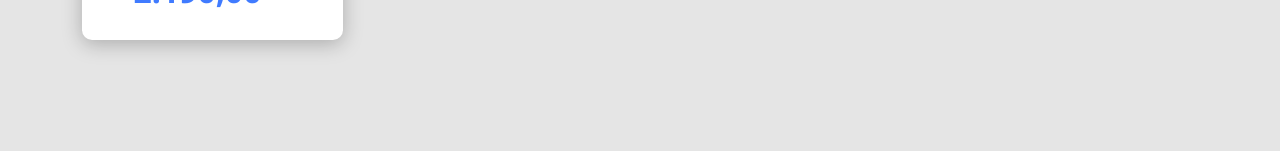
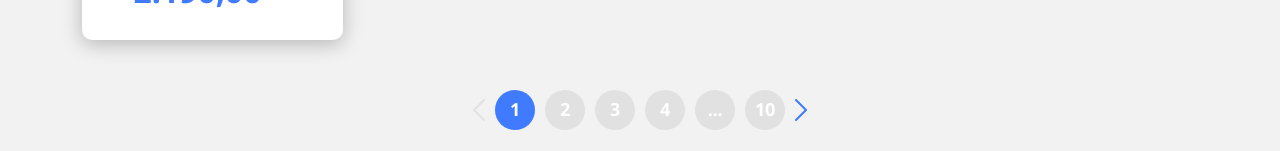
Before and after one commit to DiSousaDev/dscatalog, a React (Vite) app in the folder frontend/: page /products in a window 1280 px wide. Shown: the part 732-883 px from the top of the page. Before the commit the page ends 826 px from the top, so only its background shows below. Built offline with nearby package versions, Linux system fonts and the light colour scheme.

Commit message:
Pagination styling

```diff
--- a/frontend/src/App.css
+++ b/frontend/src/App.css
@@ -19,3 +19,12 @@
   border-radius: 10px;
   box-shadow: 0px 4px 20px rgba(0, 0, 0, 0.25);
 }
+
+.left-arrow {
+  transform: rotate(-180deg);
+  color: #407BFF;
+}
+
+.right-arrow {
+  color: #407BFF;
+}
--- a/frontend/src/assets/styles/custom.scss
+++ b/frontend/src/assets/styles/custom.scss
@@ -2,7 +2,7 @@
   'primary': #407bff,
 );
 
-$body-bg: #e5e5e5;
+$body-bg: #F2F2F2;
 $body-color: #263238;
 
 @import 'bootstrap/scss/bootstrap.scss';
--- /dev/null
+++ b/frontend/src/components/Pagination/index.tsx
@@ -0,0 +1,20 @@
+import { ReactComponent as ArrowIcon } from '../../assets/images/arrow.svg'
+
+import './styles.css';
+
+const Pagination = () => {
+    return (
+        <div className='pagination-container'>
+            <ArrowIcon className='arrow-inactive left-arrow' />
+            <div className='pagination-item active'>1</div>
+            <div className='pagination-item'>2</div>
+            <div className='pagination-item'>3</div>
+            <div className='pagination-item'>4</div>
+            <div className='pagination-item'>...</div>
+            <div className='pagination-item'>10</div>
+            <ArrowIcon className='arrow-active right-arrow' />
+        </div>
+    );
+}
+
+export default Pagination
--- /dev/null
+++ b/frontend/src/components/Pagination/styles.css
@@ -0,0 +1,33 @@
+.pagination-container {
+    display: flex;
+    justify-content: center;
+    align-items: center;
+    margin-top: 20px;
+}
+
+.pagination-item {
+    width: 40px;
+    height: 40px;
+    border-radius: 50%;
+    background-color: #E1E1E1;
+    font-size: 18px;
+    font-weight: bold;
+    letter-spacing: -0.015em;
+    color: #FFF;
+    display: flex;
+    justify-content: center;
+    align-items: center;
+    margin-left: 10px;
+}
+
+.pagination-item.active {
+    background-color: #407BFF;
+}
+
+.arrow-inactive {
+    color: #E1E1E1;
+}
+
+.arrow-active {
+    margin-left: 10px;
+}
--- a/frontend/src/pages/Catalog/index.tsx
+++ b/frontend/src/pages/Catalog/index.tsx
@@ -1,4 +1,5 @@
 import { Link } from 'react-router-dom'
+import Pagination from '../../components/Pagination'
 import ProductCard from '../../components/ProductCard'
 import './styles.css'
 
@@ -55,6 +56,9 @@
                     </Link>
                 </div>
             </div>
+            <div className='row'>
+                <Pagination />
+            </div>
         </div>
     )
 }
--- a/frontend/src/pages/ProductDetails/index.tsx
+++ b/frontend/src/pages/ProductDetails/index.tsx
@@ -10,7 +10,7 @@
             <div className='product-detail-card base-card'>
                 <Link to={'/products'}>
                     <div className='goback-container'>
-                        <ArrowIcon />
+                        <ArrowIcon className='left-arrow' />
                         <h2>VOLTAR</h2>
                     </div>
                 </Link>
--- a/frontend/src/pages/ProductDetails/styles.css
+++ b/frontend/src/pages/ProductDetails/styles.css
@@ -23,8 +23,6 @@
 
 .goback-container svg {
     margin-left: 5px;
-    transform: rotate(-180deg);
-    color: #407BFF;
 }
 
 .img-container {
```
